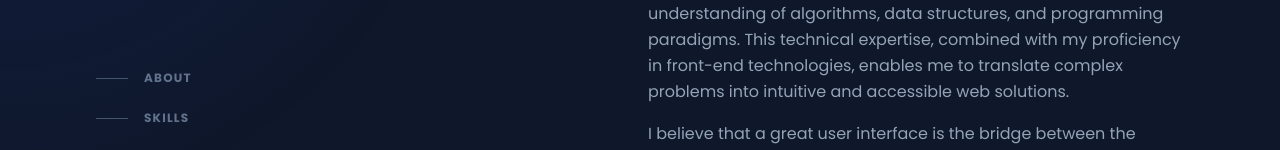
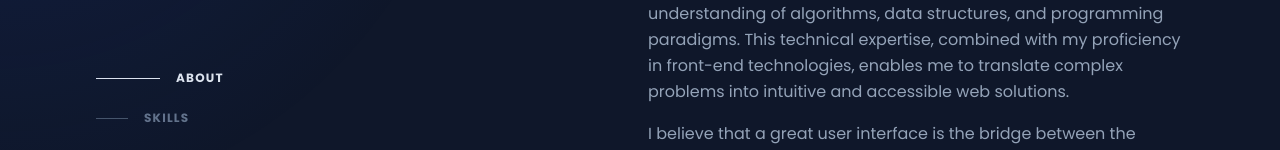
Before and after one commit to AlflenGabriel/portfolio24, a Next.js app: page / in a window 1280 px wide. Shown: the part 266-416 px from the top of the page. Built offline with nearby package versions, Linux system fonts and the light colour scheme.

Commit message:
update offsets

```diff
--- a/src/components/navBar.tsx
+++ b/src/components/navBar.tsx
@@ -13,7 +13,7 @@ function navBar() {
               to="About"
               spy={true}
               smooth={true}
-              offset={0}
+              offset={-96}
               duration={100}
               className="group flex items-center py-3 cursor-pointer"
             >
@@ -28,7 +28,7 @@ function navBar() {
               to="Skills"
               spy={true}
               smooth={true}
-              offset={0}
+              offset={-144}
               duration={100}
               className="group flex items-center py-3 cursor-pointer"
             >
@@ -43,7 +43,7 @@ function navBar() {
               to="Projects"
               spy={true}
               smooth={true}
-              offset={0}
+              offset={-144}
               duration={100}
               className="group flex items-center py-3 cursor-pointer"
             >
```
